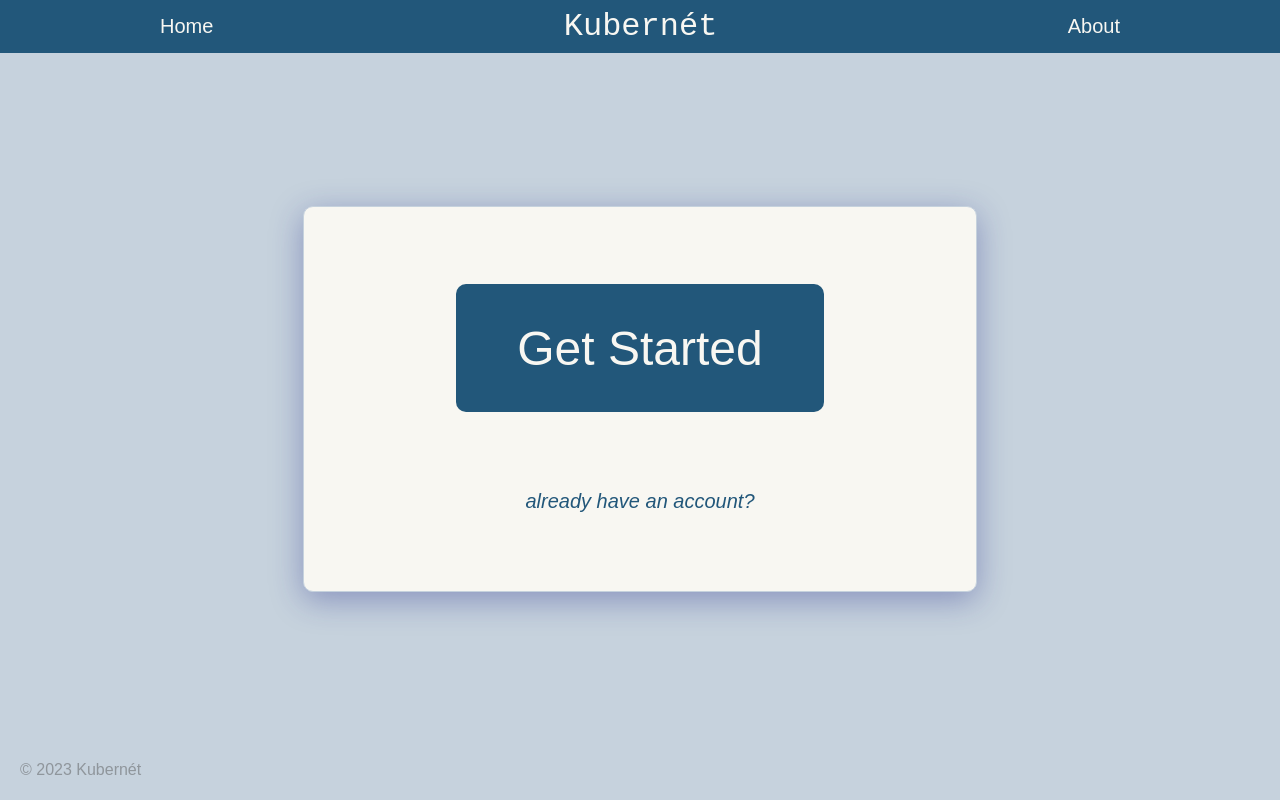
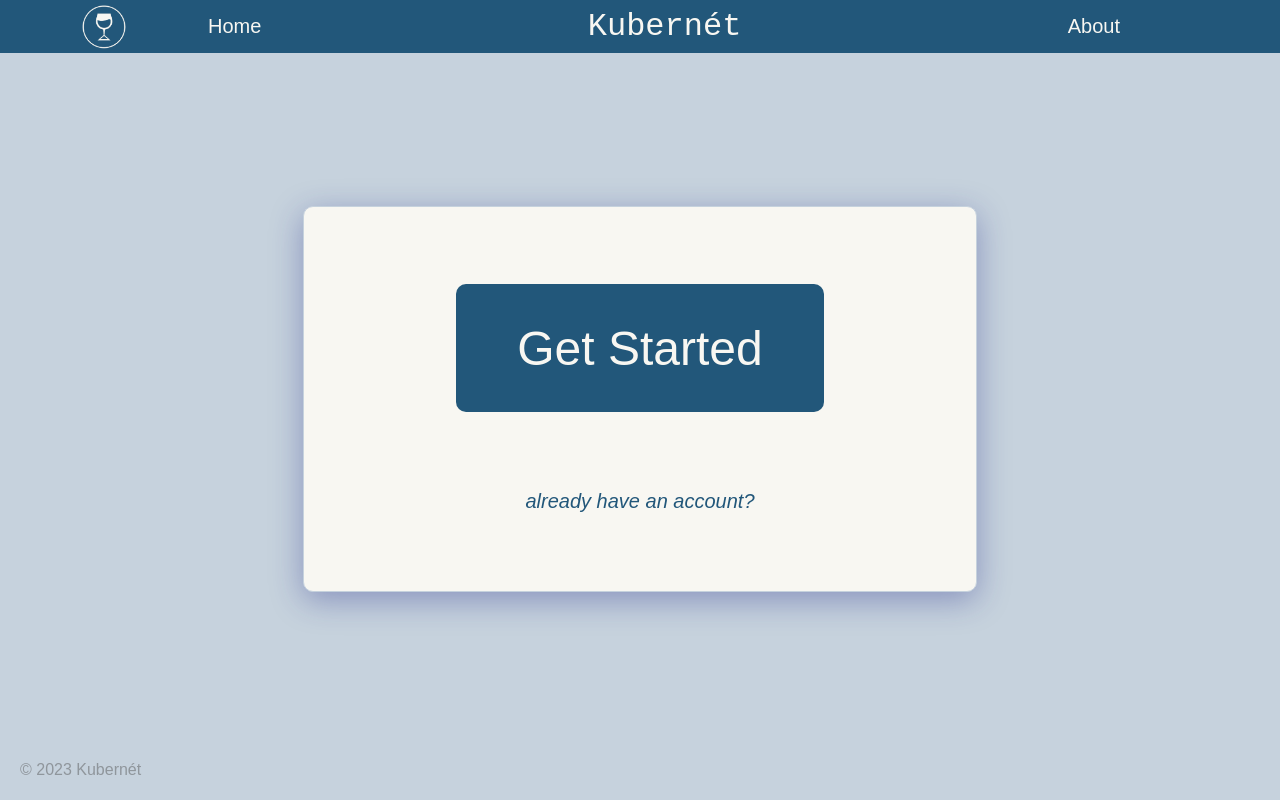
Before and after one commit to oslabs-beta/Kubernet, a React app: page / in a window 1280 px wide. Built offline with nearby package versions, Linux system fonts and the light colour scheme.

Commit message:
added logo

```diff
--- a/client/src/components/RootLayout.jsx
+++ b/client/src/components/RootLayout.jsx
@@ -1,13 +1,16 @@
 import React from 'react';
 import { NavLink, Outlet } from 'react-router-dom';
+
 import styles from '../styles/RootLayout.module.scss';
+
+import logo from '../assets/logo.png';
 
 function RootLayout() {
   return (
     <div className={styles.container}>
       <header className={styles.header}>
-        <div>
-          {/* Logo here */}
+        <div className={styles.div}>
+          <img src={logo} alt='pretty logo' className={styles.logo} />
           <NavLink to='/' className={styles.link}>
             Home
           </NavLink>
--- a/client/src/styles/RootLayout.module.scss
+++ b/client/src/styles/RootLayout.module.scss
@@ -16,6 +16,21 @@
   justify-content: space-between;
 
   background-color: $color2;
+}
+
+.div {
+  height: 100%;
+
+  display: flex;
+  align-items: center;
+  justify-content: space-around;
+}
+
+.logo {
+  height: 3rem;
+
+  position: relative;
+  left: 5rem;
 }
 
 .link {
```
Also changed, not shown: client/src/assets/logo.png (added).
